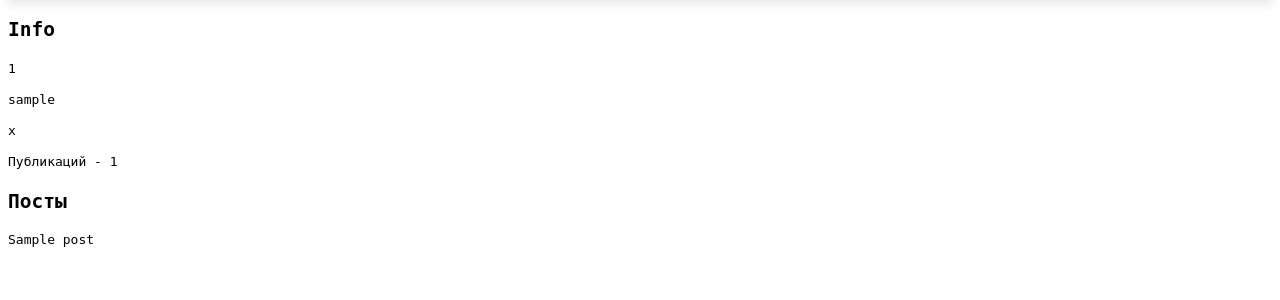
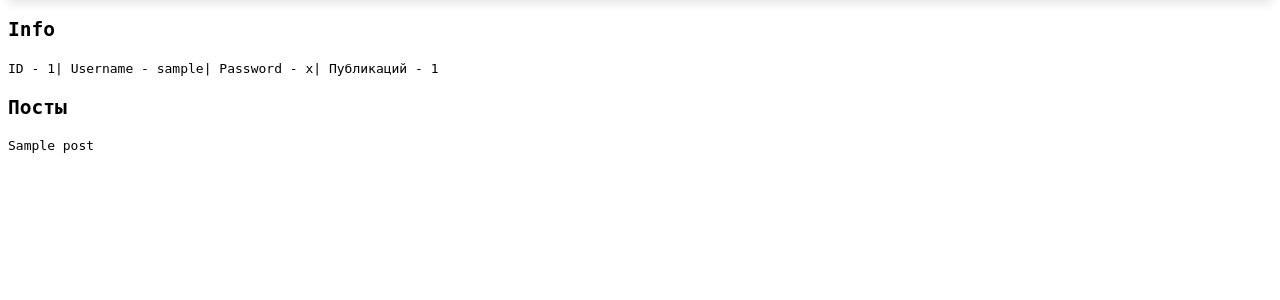
Before and after one commit to Said9925/flask-blog, a Flask app: page /info_user/1 in a window 1280 px wide. Shown: the part 78-378 px from the top of the page. Run offline with Flask 3, Linux system fonts and the light colour scheme; tables that the repository leaves empty hold one stand-in row (values such as "Sample post").

Commit message:
upadate info_user

```diff
--- a/core/templates/info_user.html
+++ b/core/templates/info_user.html
@@ -3,10 +3,10 @@
 {% block content %}
 
 <h2>Info</h2>
-<p>{{ user.id }}</p>
-<p>{{ user.username}}</p>
-<p>{{ user.password }}</p>
-<p>Публикаций - {{len_posts}}</p>
+<span>ID - {{ user.id }}|</span>
+<span>Username - {{ user.username}}|</span>
+<span>Password - {{ user.password }}|</span>
+<span>Публикаций - {{len_posts}}</span>
 <h2>Посты</h2>
 {% for post in post_name%}
 <p>{{post}}</p>
```
